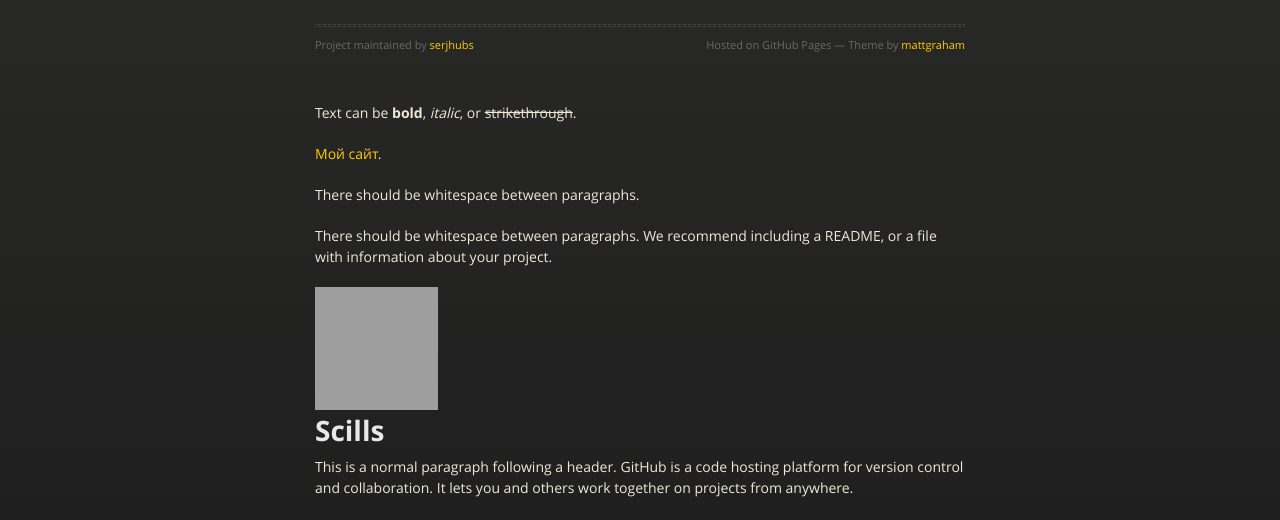
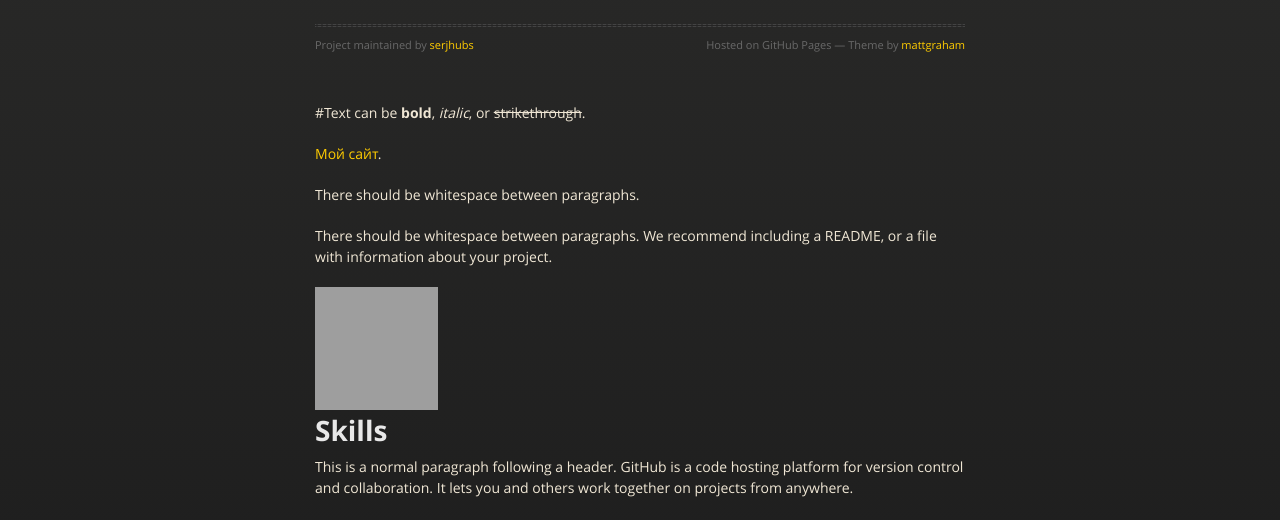
Before and after one commit to serjhubs/Resume, a Jekyll site: the page built from index.md, in a window 1280 px wide and 900 px high. Shown: the part 169-689 px from the top of the window. Built offline with Jekyll 4.4.1, drawn with Linux system fonts in a browser that asks for light colours; grey boxes are pictures that could not be loaded.

Commit message:
Update index.md

```diff
--- a/index.md
+++ b/index.md
@@ -2,7 +2,7 @@
 layout: default
 ---
 
-Text can be **bold**, _italic_, or ~~strikethrough~~.
+#Text can be **bold**, _italic_, or ~~strikethrough~~.
 
 [Мой сайт](./another-page.html).
 
@@ -12,7 +12,7 @@ There should be whitespace between paragraphs. We recommend including a README,
 <Html>
     <img src="https://img-cdn.pixlr.com/image-generator/history/65bb506dcb310754719cf81f/ede935de-1138-4f66-8ed7-44bd16efc709/medium.webp" width="123" height="123">
 </Html>
-# **Scills**
+# **Skills**
 
 This is a normal paragraph following a header. GitHub is a code hosting platform for version control and collaboration. It lets you and others work together on projects from anywhere.
 
```
